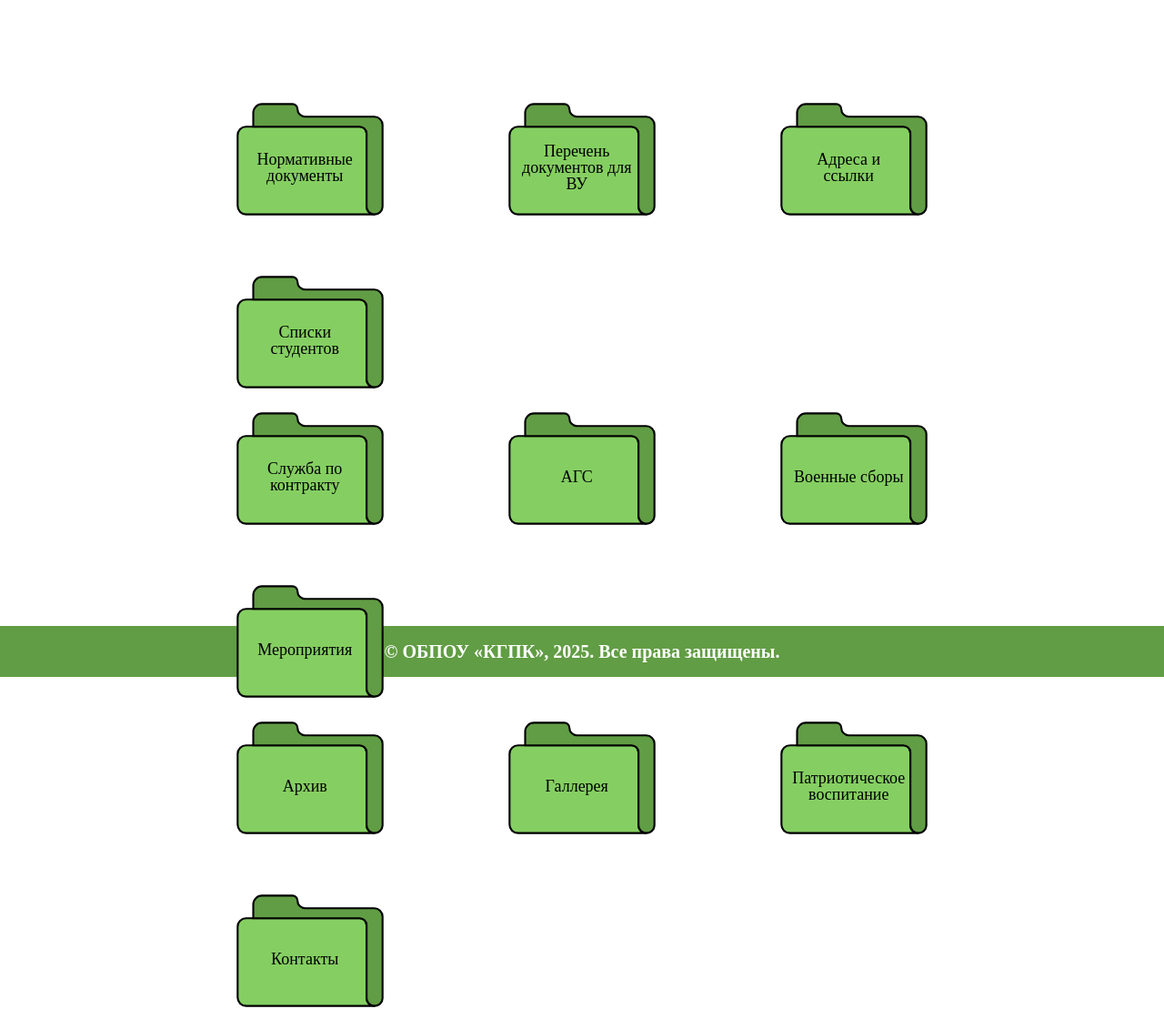
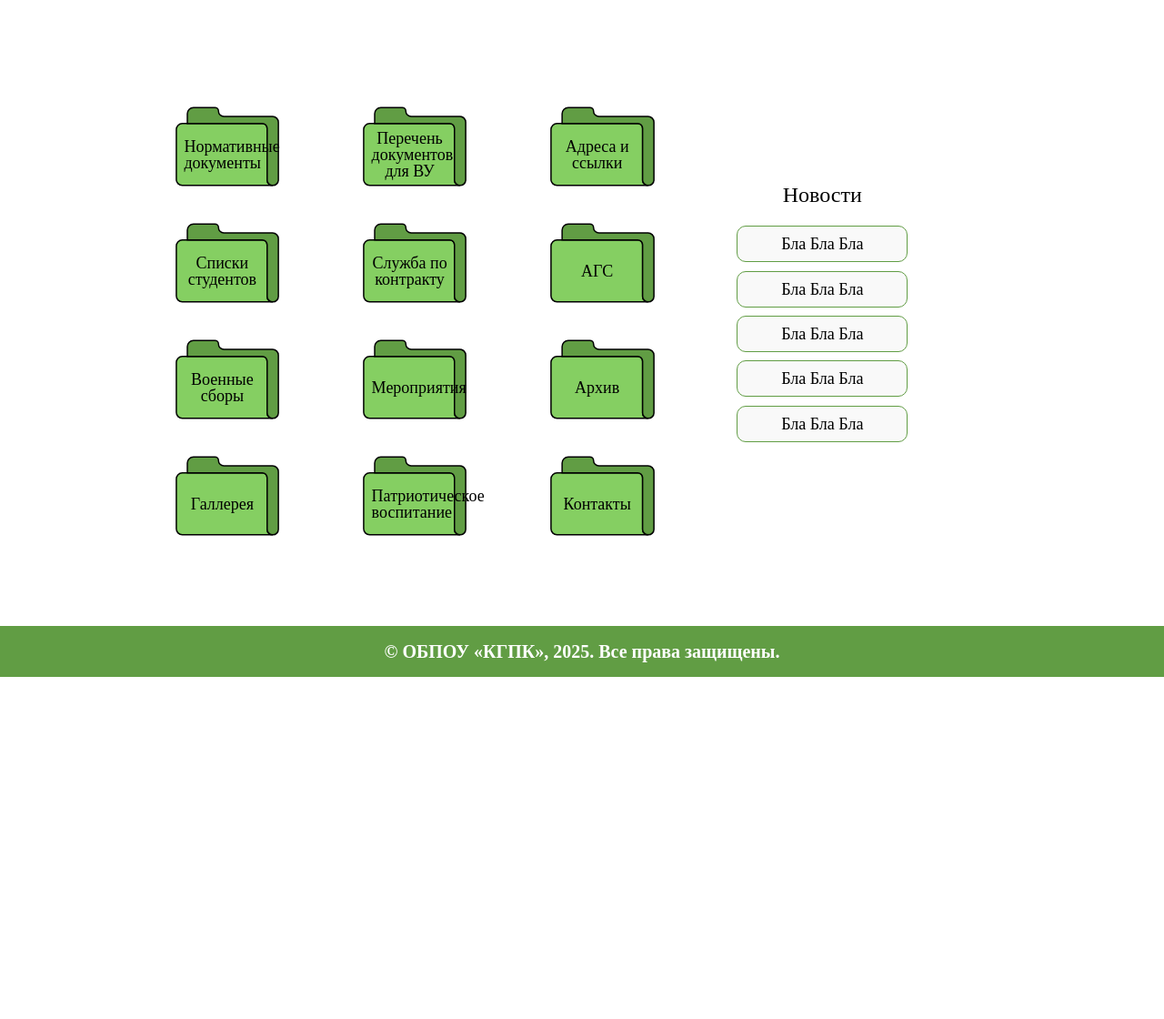
Before and after one commit to PolinaScrbbs/Military-Registration, a Python web app: template app/templates/index.html in a window 1280 px wide. Shown: the part 56-1176 px from the top of the page at 91% size. After the commit the page ends 800 px from the top, so only its background shows below. Run offline with Jinja, Linux system fonts and the light colour scheme; the template is opened without the code that fills it, so the values that code supplies are empty.

Commit message:
Update Index Page

```diff
--- a/app/static/css/index.css
+++ b/app/static/css/index.css
@@ -1,29 +1,43 @@
 @import 'base.css';
 
+.content{
+    display: flex;
+    height: 86vh;
+    padding: 5vh 15vw;
+    align-content: center;
+    align-items: center;
+}
+
 .folders__container{
-    width: 100%;
-    height: 100%;
-    padding: 10vh 5vw 5vh 5vw;
+    width: 59%;
+    height: 80%;
 }
 
 .folders__line{
     width: 100%;
+    height: 15vh;
     display: flex;
     flex-wrap: wrap;
-    align-items: center;
+    align-items: start;
     justify-content: space-between;
-    gap: 5vh;
+    gap: 2vh;
+}
+
+.folders__line:not(:last-child) {
+    margin-bottom: 1vh;
 }
 
 .folder__container {
+    width: 22%;
+    height: 100%;
     display: flex;
     flex-direction: column;
     position: relative;
 }
 
 .folder__icon {
-    width: 170px;
-    height: 150px;
+    width: 100%;
+    height: 100%;
     background-size: cover;
     background-position: center;
     background-repeat: no-repeat;
@@ -42,3 +56,45 @@
     text-align: center;
     position: absolute;
 }
+
+.news__list__container {
+    display: flex;
+    flex-direction: column;
+    align-items: center;
+    justify-content: center;
+    width: 41%;
+    height: 60%;
+    padding: 3% 3%;
+
+}
+
+.news__container__title {
+    text-align: center;
+    font-size: 24px;
+    color: black;
+    margin-bottom: 7%;
+}
+
+.news__container {
+    display: block;
+    width: 60%;
+    border-radius: 10px;
+    border: 1px solid #619d44;
+    padding: 10px;
+    background-color: #f9f9f9;
+}
+
+.news__container:hover {
+    border-color: black;
+    cursor: pointer;
+}
+
+.news__container:not(:last-child) {
+    margin-bottom: 3% ;
+}
+
+.news__title {
+    font-size: 18px;
+    text-align: center;
+    color: black;
+}
--- a/app/templates/index.html
+++ b/app/templates/index.html
@@ -15,19 +15,18 @@
                 <div class="folder__title">Перечень документов для ВУ</div>
             </div>
         </a>
-        <a class="folder__container" href="{{ url_for('documents_router.page', category='addresses_and_links') }}">
+		<a class="folder__container" href="{{ url_for('documents_router.page', category='addresses_and_links') }}">
             <div class="folder__icon" style="background-image: url({{ url_for('static', filename='icons/folder.svg') }});">
                 <div class="folder__title">Адреса и ссылки</div>
             </div>
         </a>
+	</div>
+	<div class="folders__line">
         <a class="folder__container" href="{{ url_for('documents_router.page', category='students') }}">
             <div class="folder__icon" style="background-image: url({{ url_for('static', filename='icons/folder.svg') }});">
                 <div class="folder__title">Списки студентов</div>
             </div>
         </a>
-    </div>
-
-    <div class="folders__line">
         <a class="folder__container" href="{{ url_for('documents_router.page', category='contract_service_document') }}">
             <div class="folder__icon" style="background-image: url({{ url_for('static', filename='icons/folder.svg') }});">
                 <div class="folder__title">Служба по контракту</div>
@@ -38,6 +37,8 @@
                 <div class="folder__title">АГС</div>
             </div>
         </a>
+	</div>
+	<div class="folders__line">
         <a class="folder__container" href="{{ url_for('documents_router.page', category='military_training_camps') }}">
             <div class="folder__icon" style="background-image: url({{ url_for('static', filename='icons/folder.svg') }});">
                 <div class="folder__title">Военные сборы</div>
@@ -48,14 +49,14 @@
                 <div class="folder__title">Мероприятия</div>
             </div>
         </a>
-    </div>
-
-    <div class="folders__line">
-        <a class="folder__container" href="{{ url_for('documents_router.archive') }}">
+		<a class="folder__container" href="{{ url_for('documents_router.archive') }}">
             <div class="folder__icon" style="background-image: url({{ url_for('static', filename='icons/folder.svg') }});">
                 <div class="folder__title">Архив</div>
             </div>
         </a>
+    </div>
+
+    <div class="folders__line">
         <a class="folder__container" href="{{ url_for('documents_router.page', category='gallery') }}">
             <div class="folder__icon" style="background-image: url({{ url_for('static', filename='icons/folder.svg') }});">
                 <div class="folder__title">Галлерея</div>
@@ -73,4 +74,22 @@
         </a>
     </div>
 </div>
+<div class="news__list__container">
+	<p class="news__container__title">Новости</p>
+	<a class="news__container">
+		<p class="news__title">Бла Бла Бла</p>
+	</a>
+	<a class="news__container">
+		<p class="news__title">Бла Бла Бла</p>
+	</a>
+	<a class="news__container">
+		<p class="news__title">Бла Бла Бла</p>
+	</a>
+	<a class="news__container">
+		<p class="news__title">Бла Бла Бла</p>
+	</a>
+	<a class="news__container">
+		<p class="news__title">Бла Бла Бла</p>
+	</a>
+</div>
 {% endblock %}
```
